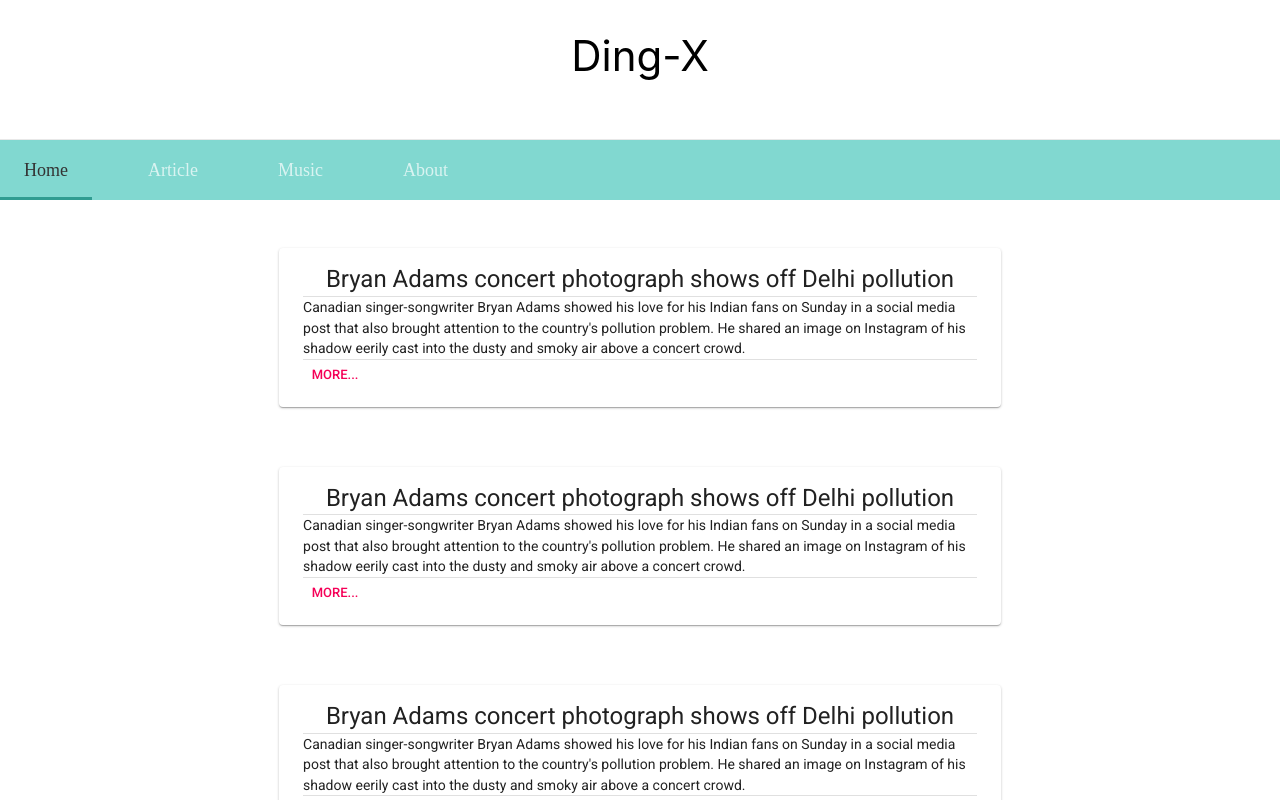
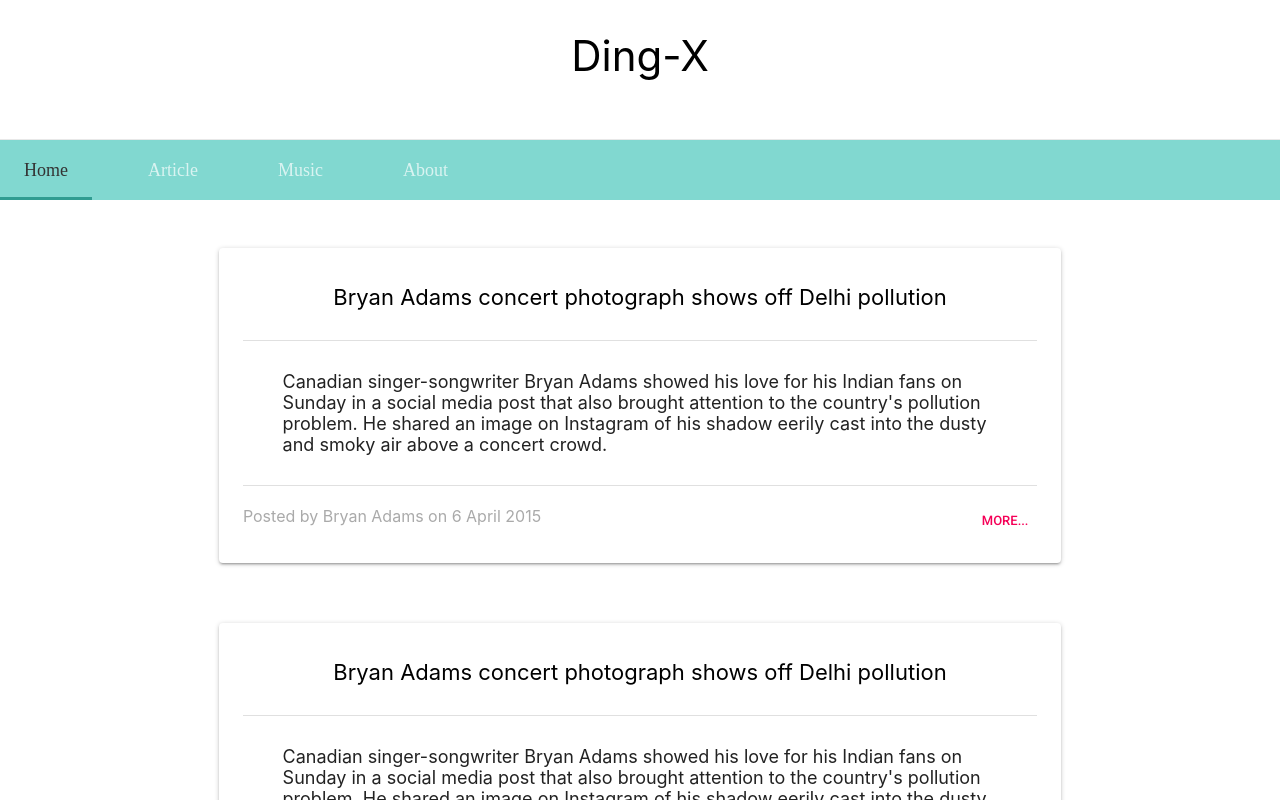
Before and after one commit to Ding-x/myblog, a React (Create React App) app: page /Article in a window 1280 px wide. Shown: the top 800 px of the page. Built offline with nearby package versions, Linux system fonts and the light colour scheme.

Commit message:
article page created

```diff
--- a/src/component/Article.js
+++ b/src/component/Article.js
@@ -3,9 +3,10 @@
 import { withStyles } from '@material-ui/core/styles';
 import Divider from '@material-ui/core/Divider';
 import Button from '@material-ui/core/Button';
-import Typography from '@material-ui/core/Typography';
 import Paper from '@material-ui/core/Paper';
-import {Articles} from './sample'
+import {Link} from 'react-router-dom';
+import Grid from '@material-ui/core/Grid';
+
 
 
 const styles =theme =>( {
@@ -14,15 +15,35 @@
         flexGrow: 1,
         backgroundColor: theme.palette.background.paper,
     },
-    paperContent:{
+    frame:{
         ...theme.mixins.gutters(),
         paddingTop: theme.spacing.unit * 2,
         paddingBottom: theme.spacing.unit * 2,
-        maxWidth: '60%',
+        maxWidth: '70%',
         margin:"10px auto 60px auto"
+    },
+    title:{
+        margin:"20px auto 30px auto",
+        textAlign:'center',
+        fontSize:'22px',
+        fontStyle:'bold'
+    },
+    content:{
+        margin:"20px auto 20px auto",
+        padding:'10px 5%',
+        fontSize:'18px',
+        color:'#222'
+    },
+    actionBar:{
+        margin:"20px auto 10px auto",
+
+    },
+    moreBtn:{
+       float:'right'
+    },
+    info:{
+        color:'#aaa'
     }
-
-
   });
 
 
@@ -31,23 +52,35 @@
 
   render() {
     const { classes } = this.props;
-    console.log(Articles);
     return (
       <div className={classes.root}>
-      {Articles.map((artical)=>{
+      {this.props.articles.map((article)=>{
           return(
-            <Paper key={artical.id} className={classes.paperContent} elevation={1}>
-            <Typography align="center" variant="h5" component="h3">
-            {artical.title}
-            </Typography>
+            <Paper key={article.id} className={classes.frame} >
+            <p className={classes.title}>
+            {article.title}
+            </p>
             <Divider/>
-            <Typography component="p">
-            {artical.content}
-            </Typography>
+            <p className={classes.content}>
+            {article.content}
+            </p>
             <Divider/>
-            <Button size="small" color="secondary">
-                        More...
-                    </Button>
+            <div className={classes.actionBar}>
+                <Grid container spacing={24}>
+
+                    <Grid className={classes.info} item xs={10}>
+                  Posted by {article.author} on {article.date}
+                    </Grid>
+
+                    <Grid item xs={2}>
+                    <Button className={classes.moreBtn} size="small" color="secondary" to={`/Article/${article.id}`} component={Link}>
+                    More...
+                </Button>
+                    </Grid>
+                </Grid>
+
+            </div>
+
           </Paper>
           )
       })}
--- a/src/component/Main.js
+++ b/src/component/Main.js
@@ -5,17 +5,28 @@
 import Header from './Header';
 import Footer from './Footer';
 import About from './About';
+import SingleArticle from './SingleArticle';
 import {Switch, Route, Redirect} from 'react-router-dom';
+import {Articles} from './sample';
 
 
 class Main extends Component {
   render() {
+
+    const articleWihID = ({match}) => {
+        return(
+            <SingleArticle article={Articles.filter((article) => article.id === parseInt(match.params.id,10))[0]} />
+        );
+      };
+
+
     return (
       <div >
           <Header/>
             <Switch>
                 <Route path='/Home' component={Home} />
-                <Route exact path='/Article' component={Article} />
+                <Route exact path='/Article' component={()=><Article articles={Articles}/> }/>
+                <Route path='/Article/:id' component={articleWihID} />
                 <Route exact path='/Music' component={Music} />
                 <Route exact path='/About' component={About} />
                 <Redirect to="/home" />
--- /dev/null
+++ b/src/component/SingleArticle.js
@@ -0,0 +1,29 @@
+import React, { Component } from 'react';
+import PropTypes from 'prop-types';
+import { withStyles } from '@material-ui/core/styles';
+
+const styles = theme => ({
+    root: {
+      flexGrow: 1,
+      backgroundColor: theme.palette.background.paper,
+      padding:'3%',
+      minHeight: 'calc(70vh - 50px)'
+    },
+  });
+
+class SingleArticle extends Component {
+  render() {
+    const { classes } = this.props;
+    return (
+      <div className={classes.root} >
+          {this.props.article.id}
+      </div>
+    );
+  }
+}
+
+SingleArticle.propTypes = {
+    classes: PropTypes.object.isRequired,
+  };
+
+  export default withStyles(styles)(SingleArticle);
```
